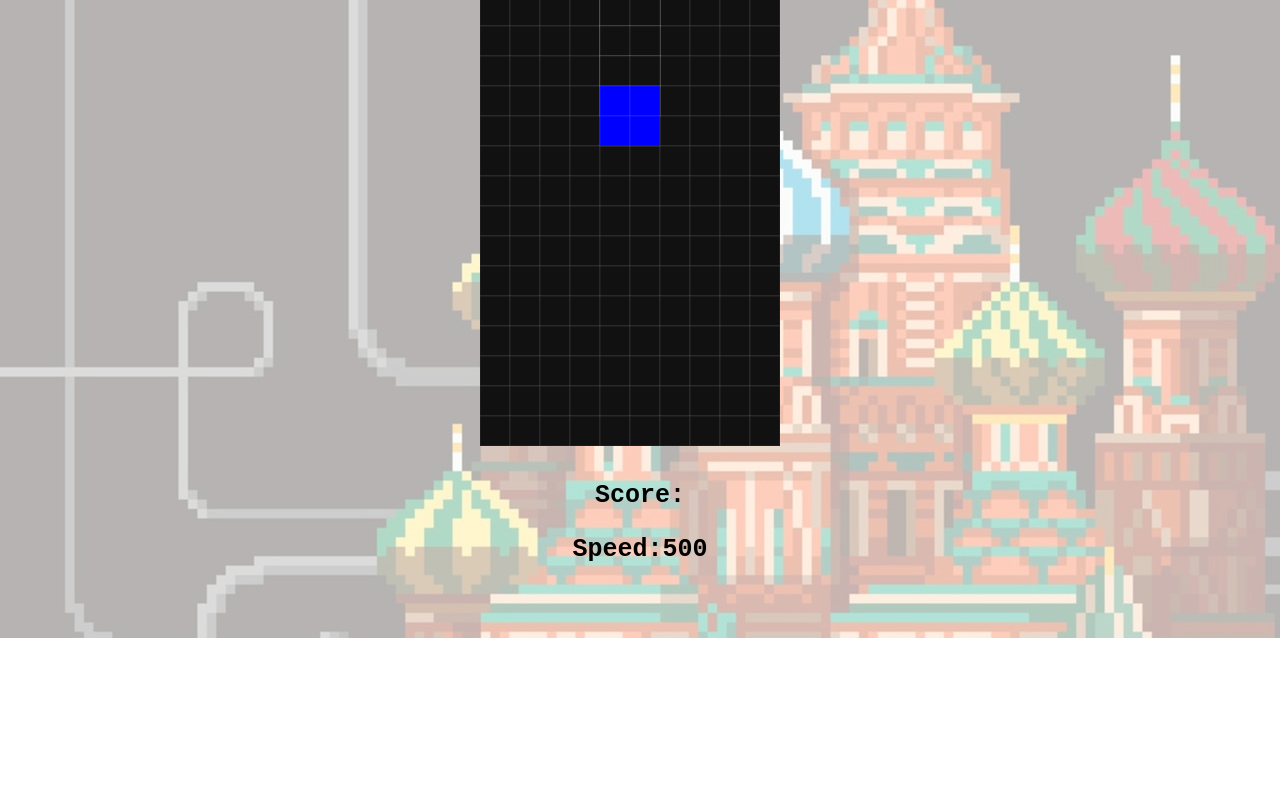
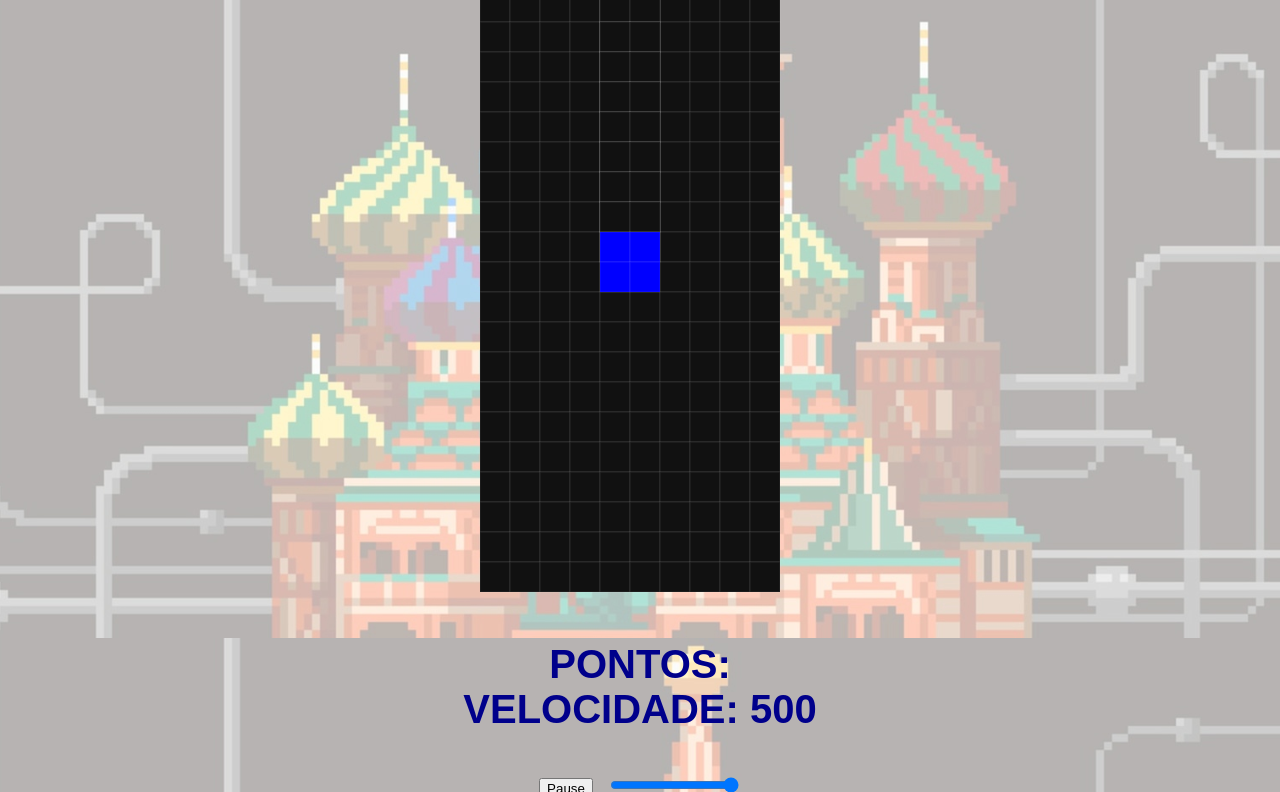
Before and after one commit to Elisany/Tetris-Final, a plain HTML site: page index.html in a window 1280 px wide. Shown: the part 162-954 px from the top of the page. Before the commit the page ends 800 px from the top, so only its background shows below. Drawn offline with Linux system fonts and the light colour scheme; a web font is replaced by a local one.

Commit message:
Updte
Inclusao de musica de fundo, ajuste de logo e de background

```diff
--- a/index.html
+++ b/index.html
@@ -4,47 +4,91 @@
     <meta charset="UTF-8">
     <meta name="viewport" content="width=device-width, initial-scale=1.0">
     <title>Tetris</title>
+
     <style>
-        body {
-            background-image: url('img/logo.png');}
-    </style>
-    <style>
+        @import url('https://fonts.googleapis.com/css2?family=Kenia&display=swap');
+
         body {
             background-image: url('img/imgbranco.jpg');
-            <!--background-color:#333333;-->
-            color:#ffffff;
+            background-size: cover;
+            background-repeat: no-repeat;
+            background-attachment: fixed;
+            background-position: center;
+            color: #ffffff;
+            padding-top: 10px;
+            text-align: center;
+            padding-bottom: 5px;
+        }
 
+        .logo {
+            text-align: center;
         }
+
         #score #speed {
-display: inline-block;
+            display: inline-block
         }
+
         div {
             font-size: 25px;
             font-weight: bold;
             font-family: monospace;
             text-align: center;
+        }
 
+        canvas {
+            display: block;
+            margin: 0 auto;
         }
-        canvas{
-            display:block;
-            margin:0 auto;
 
+        p {
+            color: darkblue;
+            font-family: 'Kenia', sans-serif;
+            font-size: 40px;
         }
     </style>
 </head>
 <body>
-    <canvas id="tetris" width="320 " height="610"></canvas>
+<div class="logo">
+    <img src="img/logo.png" alt="Tetris logo">
+</div>
+<canvas id="tetris" width="320" height="610"></canvas>
 <div>
     <p>
-            Score: <span id="score"></span>
+        PONTOS: <span id="score"></span>
+        <br>
+        VELOCIDADE: <span id="speed"></span>
     </p>
-        <p>
-            Speed:<span id="speed"></span>
-        </p>
+</div>
+<audio id="theme" loop autoplay>
+    <source src="musica/tema.mp3" type="audio/mpeg">
+    Seu navegador não suporta a reprodução de áudio.
+</audio>
+<div id="audio-controls">
+    <button id="play-pause">Pause</button>
+    <input type="range" id="volume-control" min="0" max="1" step="0.1" value="1">
 </div>
 <script src="piece.js"></script>
 <script src="skeletons.js"></script>
 <script src="functions.js"></script>
 <script src="game.js"></script>
+<script>
+    const themeMusic = document.getElementById("theme");
+    const playPauseButton = document.getElementById("play-pause");
+    const volumeControl = document.getElementById("volume-control");
+
+    playPauseButton.addEventListener("click", function () {
+        if (themeMusic.paused) {
+            themeMusic.play();
+            playPauseButton.textContent = "Pause";
+        } else {
+            themeMusic.pause();
+            playPauseButton.textContent = "Play";
+        }
+    });
+
+    volumeControl.addEventListener("input", function () {
+        themeMusic.volume = volumeControl.value;
+    });
+</script>
 </body>
 </html>
```
Also changed, not shown: 1 other file. Lines whose indentation alone changed are shown as unchanged.
